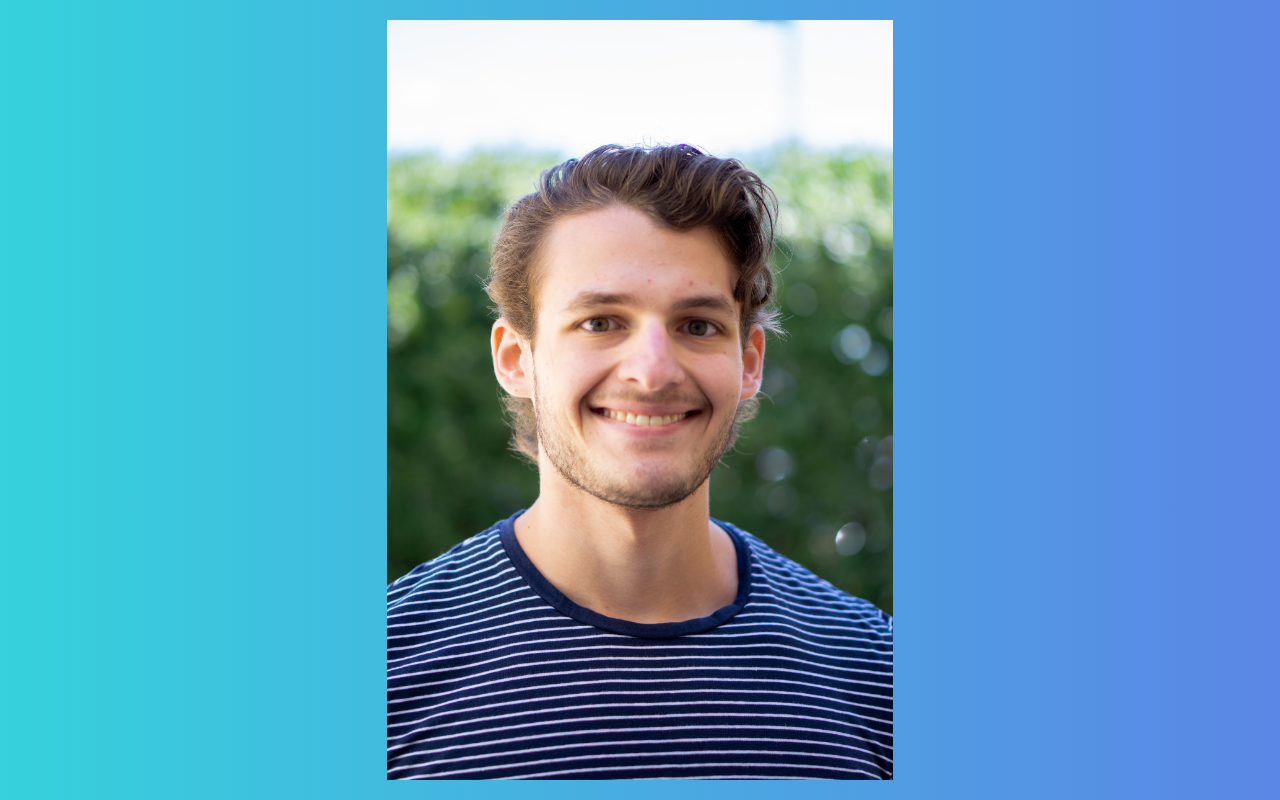
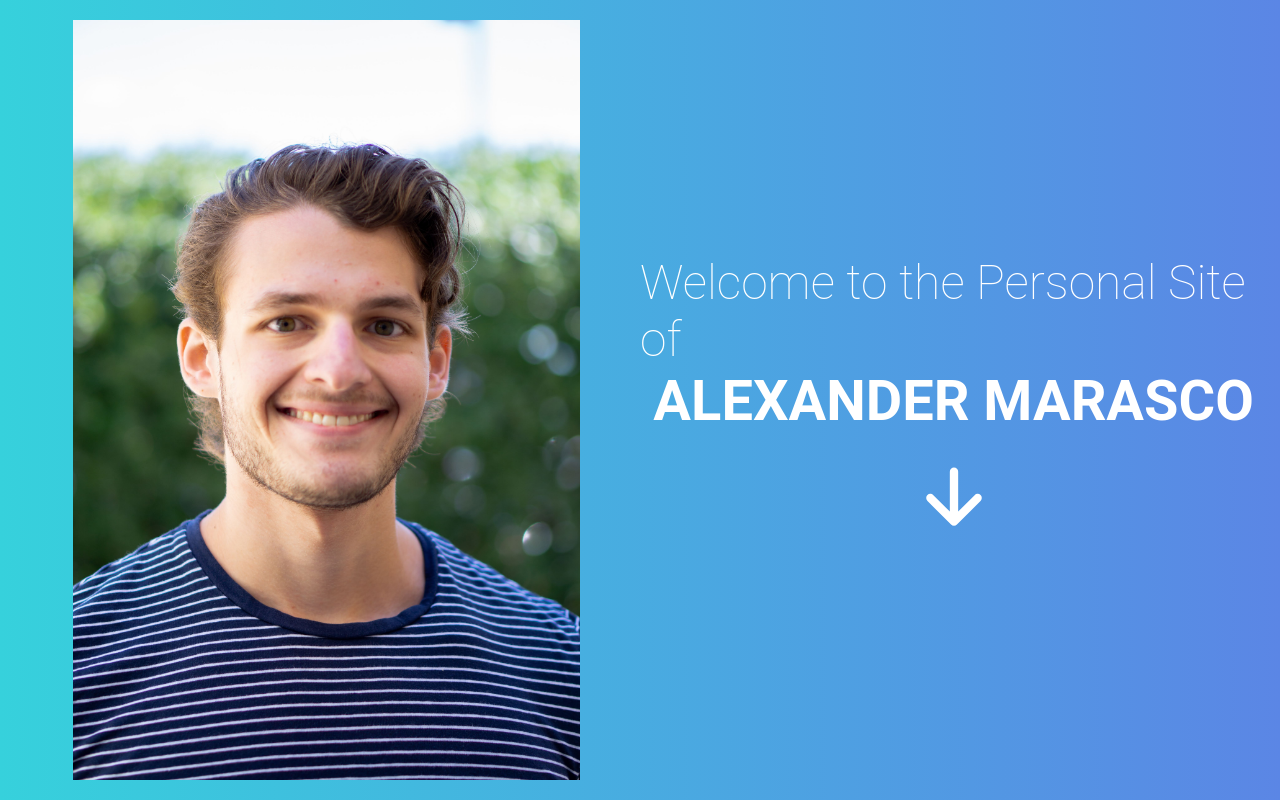
Before and after one commit to Marascax/alex-marasco-personal-site, a React (Create React App) app: page / in a window 1280 px wide. Shown: the top 800 px of the page. Built offline with nearby package versions, Linux system fonts and the light colour scheme.

Commit message:
moved media queries inside selectors

```diff
--- a/src/containers/pages/mainPage/mainPage.scss
+++ b/src/containers/pages/mainPage/mainPage.scss
@@ -1,4 +1,4 @@
-@use '../../basePage';
+// @use '../../basePage';
 @use 'src/lib/styles/animations' as *;
 @use 'src/lib/styles/includeMedia' as *;
 
@@ -32,6 +32,7 @@
         height: 100%;
 
         display: flex;
+        flex-direction: row;
         justify-content: center; // center horizontally
         align-items: center; // center vertically
 
@@ -45,6 +46,10 @@
             display: flex;
             justify-content: center; // center horizontally
             align-items: center; // center vertically
+
+            @include media('<desktop') {
+                display: none;
+            }
 
             img {
                 width: 100%;
@@ -71,6 +76,13 @@
 
             overflow: hidden;
 
+            @include media('<desktop') {
+                width: 100%;
+                height: 100%;
+
+                margin: 0.5%;
+            }
+
             p { // 'welcome to the personal site of'
                 width: 100%;
                 font-size: 3rem;
@@ -81,6 +93,10 @@
                 margin: 0;
 
                 animation: SlideRight 0.5s linear;
+
+                @include media('<desktop') {
+                    text-align: center;
+                }
             }
 
             h1 { // 'ALEXANDER MARASCO'
@@ -117,26 +133,3 @@
     } // MainContent
 
 } // MainPage
-
-@include media('<desktop') {
-    .MainPage {
-        .MainContent {
-            // dont show image if not on desktop screen due to limited width
-            .SelfImage {
-                display: none;
-            }
-
-            // expand text to entire page
-            .WelcomeText {
-                width: 100%;
-                height: 100%;
-
-                margin: 0.5%;
-
-                p { // have all text center align
-                    text-align: center;
-                }
-            }
-        }
-    }
-}
```
